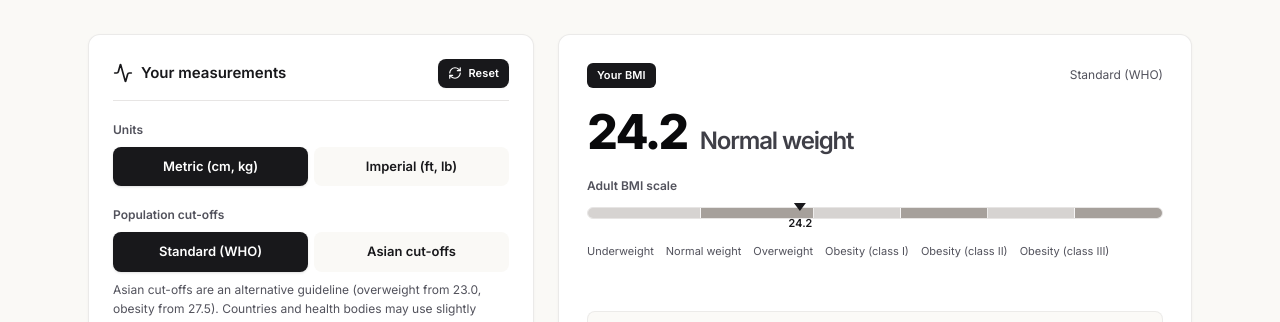
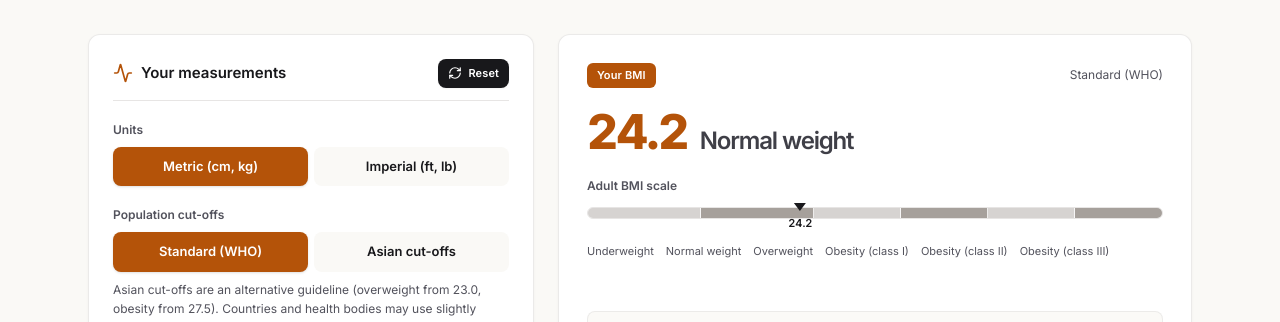
Before and after one commit to Ahmii1122/calculator, a Next.js app: page /health/bmi-calculator in a window 1280 px wide. Shown: the part 346-668 px from the top of the page. Built offline with nearby package versions, Linux system fonts and the light colour scheme; no server answers.

Commit message:
Refactor BmiCalculator to use a consistent amber accent color for UI elements, enhancing visual coherence and user experience.

```diff
--- a/src/components/calculators/BmiCalculator.tsx
+++ b/src/components/calculators/BmiCalculator.tsx
@@ -14,9 +14,8 @@ import {
   type PopulationGuideline,
   type UnitSystem,
 } from "@/lib/utils/bmi";
-import { CATEGORY_THEME, getCategoryTheme } from "@/lib/calculators";
-
-const healthTheme = CATEGORY_THEME[getCategoryTheme("health")];
+/** Site amber accent — matches Calorie and Pregnancy due-date tools. */
+const ACCENT = "#B45309";
 
 /**
  * Interactive BMI calculator — metric/imperial, WHO or Asian cut-offs,
@@ -111,7 +110,7 @@ export function BmiCalculator() {
               className="flex items-center gap-2 text-[15px] font-semibold text-foreground"
             >
               <Activity
-                className={`size-5 ${healthTheme.text}`}
+                className="size-5 text-[#B45309]"
                 aria-hidden="true"
               />
               Your measurements
@@ -147,7 +146,7 @@ export function BmiCalculator() {
                     key={option.id}
                     className={`cursor-pointer rounded-lg px-3 py-2.5 text-center text-[12px] font-semibold transition sm:text-[13px] ${
                       selected
-                        ? "bg-zinc-900 text-white shadow-sm"
+                        ? "bg-[#B45309] text-white shadow-sm"
                         : "bg-background text-foreground hover:bg-stone-100"
                     }`}
                   >
@@ -187,7 +186,7 @@ export function BmiCalculator() {
                     key={option.id}
                     className={`cursor-pointer rounded-lg px-3 py-2.5 text-center text-[12px] font-semibold transition sm:text-[13px] ${
                       selected
-                        ? "bg-zinc-900 text-white shadow-sm"
+                        ? "bg-[#B45309] text-white shadow-sm"
                         : "bg-background text-foreground hover:bg-stone-100"
                     }`}
                   >
@@ -328,7 +327,7 @@ export function BmiCalculator() {
           <div className="flex flex-wrap items-center justify-between gap-2">
             <span
               id="bmi-outcome-heading"
-              className="ui-label rounded-md bg-accent-strong px-2.5 py-1 text-[11px] text-white"
+              className="ui-label rounded-md bg-[#B45309] px-2.5 py-1 text-[11px] text-white"
             >
               Your BMI
             </span>
@@ -340,7 +339,10 @@ export function BmiCalculator() {
           {result.ok ? (
             <div className="animate-fade-in flex flex-col gap-5">
               <div>
-                <p className="text-4xl font-extrabold tracking-tight text-zinc-950 tabular-nums sm:text-5xl">
+                <p
+                  className="text-4xl font-extrabold tracking-tight tabular-nums sm:text-5xl"
+                  style={{ color: ACCENT }}
+                >
                   {result.display}{" "}
                   <span className="text-xl font-semibold text-zinc-700 sm:text-2xl">
                     {result.category.label}
```
